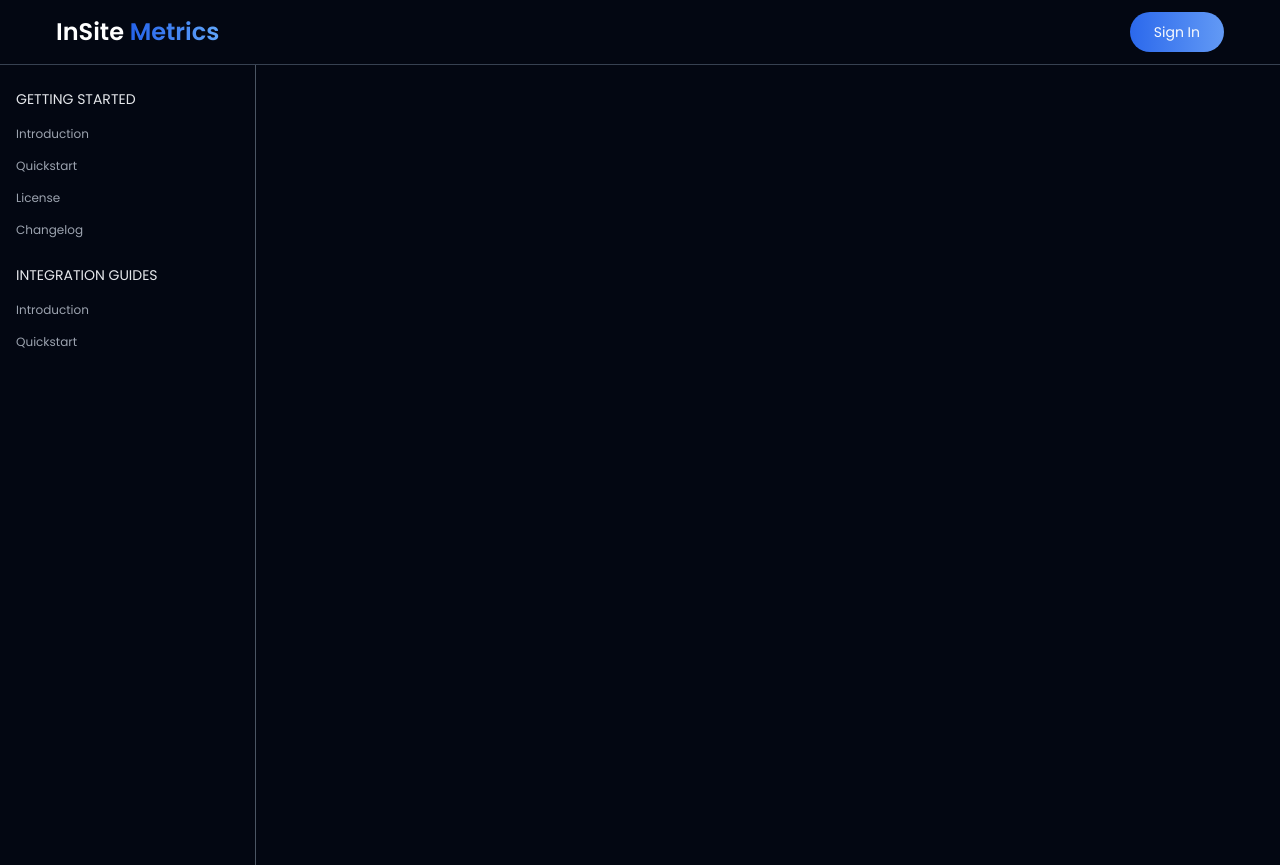
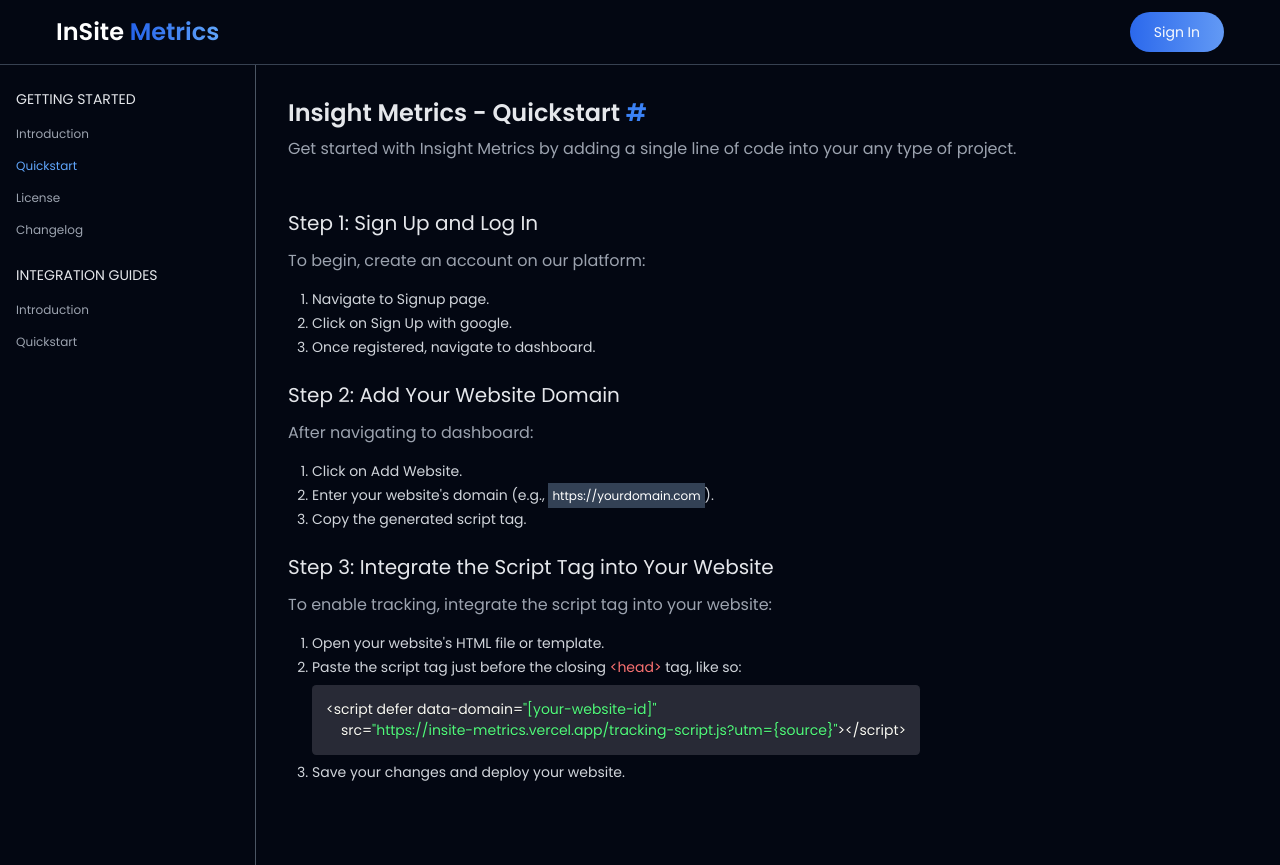
Before and after one commit to hridoysaha969/insite-website, a Next.js app: page /docs in a window 1280 px wide. Both pictures are taken after a click on the button "Quickstart". Built offline with nearby package versions, Linux system fonts and the light colour scheme; no server answers.

Commit message:
quickstart implemented

```diff
--- a/src/app/add/page.jsx
+++ b/src/app/add/page.jsx
@@ -146,7 +146,10 @@ const Add = () => {
 
                 <div className="mt-4">
                   <div className="bg-gray-600 cursor-pointer -mb-1 py-1 flex justify-end items-center rounded-t-md px-2">
-                    <p onClick={copyCode} className="flex items-center gap-1">
+                    <p
+                      onClick={copyCode}
+                      className="flex items-center select-none gap-1"
+                    >
                       {copied ? (
                         <CheckCheck className="w-4 h-4 text-gray-200" />
                       ) : (
--- a/src/app/docs/page.jsx
+++ b/src/app/docs/page.jsx
@@ -1,6 +1,7 @@
 "use client";
 import Introduction from "@/components/Introduction";
 import Navbar from "@/components/Navbar";
+import Quickstart from "@/components/Quickstart";
 import { cn } from "@/lib/utils";
 import Link from "next/link";
 import React, { useState } from "react";
@@ -30,16 +31,28 @@ const Docs = () => {
             <ul className="mb-6">
               <li className="mb-2">
                 <button
-                  onClick={() => setActiveMenu("")}
-                  className="text-gray-400 capitalize text-xs hover:text-blue-400"
+                  onClick={() => setActiveMenu("introduction")}
+                  className={cn(
+                    "text-gray-400 capitalize text-xs hover:text-gray-100",
+                    {
+                      "text-blue-400": activeMenu === "introduction",
+                      "hover:text-blue-400": activeMenu === "introduction",
+                    }
+                  )}
                 >
                   introduction
                 </button>
               </li>
               <li className="mb-2">
                 <button
-                  onClick={() => setActiveMenu("")}
-                  className="text-gray-400 capitalize text-xs hover:text-blue-400"
+                  onClick={() => setActiveMenu("quickstart")}
+                  className={cn(
+                    "text-gray-400 capitalize text-xs hover:text-gray-100",
+                    {
+                      "text-blue-400": activeMenu === "quickstart",
+                      "hover:text-blue-400": activeMenu === "quickstart",
+                    }
+                  )}
                 >
                   quickstart
                 </button>
@@ -47,7 +60,7 @@ const Docs = () => {
               <li className="mb-2">
                 <button
                   onClick={() => setActiveMenu("")}
-                  className="text-gray-400 capitalize text-xs hover:text-blue-400"
+                  className="text-gray-400 capitalize text-xs hover:text-gray-100"
                 >
                   License
                 </button>
@@ -55,7 +68,7 @@ const Docs = () => {
               <li className="mb-2">
                 <button
                   onClick={() => setActiveMenu("")}
-                  className="text-gray-400 capitalize text-xs hover:text-blue-400"
+                  className="text-gray-400 capitalize text-xs hover:text-gray-100"
                 >
                   changelog
                 </button>
@@ -70,7 +83,7 @@ const Docs = () => {
               <li className="mb-2">
                 <Link
                   href="http://"
-                  className="text-gray-400 capitalize text-xs hover:text-blue-400"
+                  className="text-gray-400 capitalize text-xs hover:text-gray-100"
                 >
                   introduction
                 </Link>
@@ -78,7 +91,7 @@ const Docs = () => {
               <li className="mb-2">
                 <Link
                   href="http://"
-                  className="text-gray-400 capitalize text-xs hover:text-blue-400"
+                  className="text-gray-400 capitalize text-xs hover:text-gray-100"
                 >
                   quickstart
                 </Link>
@@ -86,8 +99,9 @@ const Docs = () => {
             </ul>
           </div>
         </aside>
-        <article className="md:w-[80%] w-full">
+        <article className="md:w-[80%] w-full min-h-screen overflow-y-auto">
           {activeMenu === "introduction" && <Introduction />}
+          {activeMenu === "quickstart" && <Quickstart />}
         </article>
       </section>
     </main>
--- a/src/app/settings/page.js
+++ b/src/app/settings/page.js
@@ -195,7 +195,7 @@ const Page = () => {
                   </div>
                   <Button
                     onClick={copyApiKey}
-                    className="py-1 px-4 rounded-md bg-blue-500 hover:bg-blue-400"
+                    className="py-1 select-none px-4 rounded-md bg-blue-500 hover:bg-blue-400"
                   >
                     {copied ? (
                       <CheckCheck className="w-4 h-4" />
--- a/src/components/Introduction.jsx
+++ b/src/components/Introduction.jsx
@@ -1,3 +1,5 @@
+import Link from "next/link";
+
 const Introduction = () => {
   return (
     <div className="md:p-8 p-5">
@@ -21,6 +23,44 @@ const Introduction = () => {
           tag provided by our platform.
         </p>
       </div>
+
+      <div className="mt-6">
+        <p className="text-gray-400 mb-4 pr-0 sm:pr-12">
+          Here’s a quick overview of the Flowbite ecosystem including the open
+          source Tailwind components library, the Figma design files, and the
+          pro version.
+        </p>
+
+        <div className="grid grid-cols-1 sm:grid-cols-2 lg:grid-cols-3 gap-4 mt-6 pr-0 sm:pr-12">
+          <button className="bg-gray-700 rounded-md px-5 py-4 shadow-md text-start">
+            <h3 className="text-xl font-semibold mb-2 text-white capitalize">
+              quickstart
+            </h3>
+            <p className="text-gray-400 text-sm">
+              Learn how to get started with Insight Metrics by signing in and
+              configuring some easy steps to monitor your website.
+            </p>
+          </button>
+          <button className="bg-gray-700 rounded-md px-5 py-4 shadow-md text-start">
+            <h3 className="text-xl font-semibold mb-2 text-white capitalize">
+              JS/React.js
+            </h3>
+            <p className="text-gray-400 text-sm">
+              Learn how to integrate the analytics method with Insight Metrics
+              using Vanila JavaScript or React.js. It's easy and scalable.
+            </p>
+          </button>
+          <button className="bg-gray-700 rounded-md px-5 py-4 shadow-md text-start">
+            <h3 className="text-xl font-semibold mb-2 text-white capitalize">
+              Next.js
+            </h3>
+            <p className="text-gray-400 text-sm">
+              Start Integration with Insight Metrics using Next.js. Monitor your
+              page visits and manage your custom events with ease.
+            </p>
+          </button>
+        </div>
+      </div>
     </div>
   );
 };
--- /dev/null
+++ b/src/components/Quickstart.jsx
@@ -0,0 +1,81 @@
+import Link from "next/link";
+import { Prism as SyntaxHighlighter } from "react-syntax-highlighter";
+import { dracula } from "react-syntax-highlighter/dist/esm/styles/prism";
+
+const Quickstart = () => {
+  const scriptText = `<script defer data-domain="[your-website-id]"
+    src="https://insite-metrics.vercel.app/tracking-script.js?utm={source}"></script>`;
+
+  return (
+    <div className="md:p-8 p-5">
+      <h1 className="text-gray-200 text-xl md:text-2xl mb-2 font-semibold">
+        Insight Metrics - Quickstart <span className="text-blue-500">#</span>
+      </h1>
+      <p className="text-gray-400 pr-1 sm:pr-12">
+        Get started with Insight Metrics by adding a single line of code into
+        your any type of project.
+      </p>
+
+      <div className="mt-12 pr-0 sm:pr-12">
+        <div className="mb-6">
+          <h2 className="text-xl text-gray-200 mb-3">
+            Step 1: Sign Up and Log In
+          </h2>
+          <p className="text-gray-400 mb-2">
+            To begin, create an account on our platform:
+          </p>
+          <ol className="pl-6 mt-4 text-gray-300 list-decimal text-sm">
+            <li className="mb-1">
+              Navigate to <Link href="/auth">Signup page</Link>.
+            </li>
+            <li className="mb-1">Click on Sign Up with google.</li>
+            <li className="mb-1">
+              Once registered, navigate to{" "}
+              <Link href="/dashboard">dashboard</Link>.
+            </li>
+          </ol>
+        </div>
+        <div className="mb-6">
+          <h2 className="text-xl text-gray-200 mb-3">
+            Step 2: Add Your Website Domain
+          </h2>
+          <p className="text-gray-400 mb-2">After navigating to dashboard:</p>
+          <ol className="pl-6 mt-4 text-gray-300 text-sm list-decimal">
+            <li className="mb-1">Click on Add Website.</li>
+            <li className="mb-1">
+              Enter your website's domain {"(e.g., "}
+              <span className="bg-slate-700 p-1 text-xs text-white">
+                {"https://yourdomain.com"}
+              </span>
+              {")"}.
+            </li>
+            <li className="mb-1">Copy the generated script tag.</li>
+          </ol>
+        </div>
+        <div className="mb-6">
+          <h2 className="text-xl text-gray-200 mb-3">
+            Step 3: Integrate the Script Tag into Your Website
+          </h2>
+          <p className="text-gray-400 mb-2">
+            To enable tracking, integrate the script tag into your website:
+          </p>
+          <ol className="pl-6 mt-4 text-gray-300 text-sm list-decimal">
+            <li className="mb-1">Open your website's HTML file or template.</li>
+            <li className="mb-1">
+              Paste the script tag just before the closing{" "}
+              <span className="text-red-400">{"<head>"}</span> tag, like so:
+              <div className="rounded-md mt-2 w-fit">
+                <SyntaxHighlighter language="javascript" style={dracula}>
+                  {scriptText}
+                </SyntaxHighlighter>
+              </div>
+            </li>
+            <li>Save your changes and deploy your website.</li>
+          </ol>
+        </div>
+      </div>
+    </div>
+  );
+};
+
+export default Quickstart;
```
